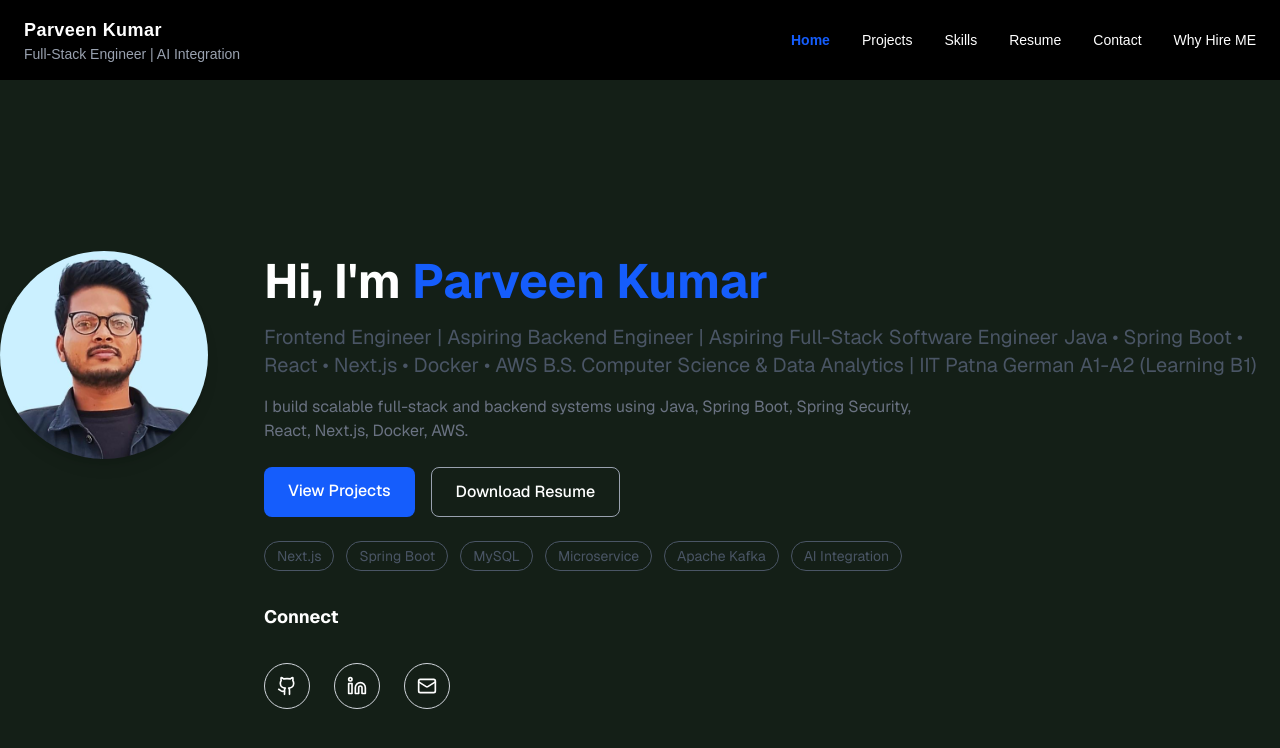
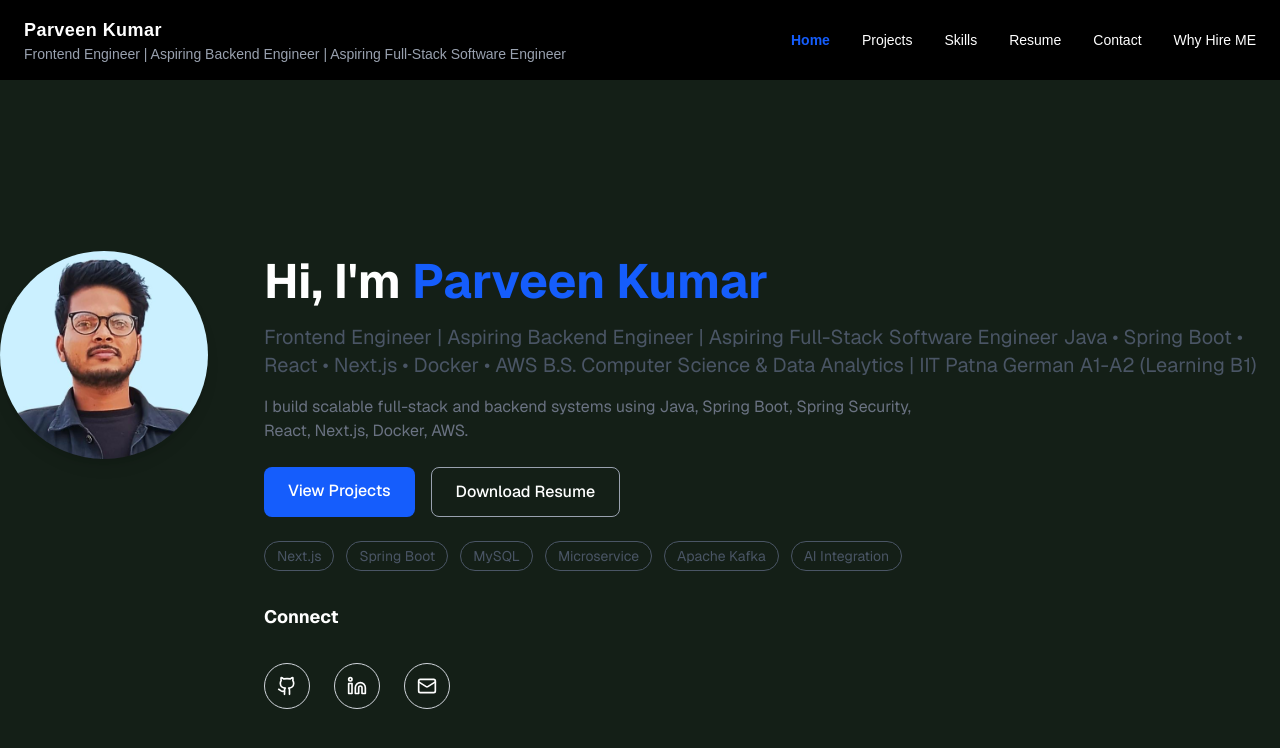
Before and after one commit to Parveen-collab/my-portfolio, a Next.js app: page / in a window 1280 px wide. Shown: the top 748 px of the page. Built offline with nearby package versions, Linux system fonts and the light colour scheme.

Commit message:
Update job title in Navbar component

```diff
--- a/src/components/Navbar.tsx
+++ b/src/components/Navbar.tsx
@@ -28,7 +28,7 @@ const Navbar = () => {
             Parveen Kumar
           </span>
           <span className="text-sm text-gray-400">
-            Full-Stack Engineer | AI Integration
+            Frontend Engineer | Aspiring Backend Engineer | Aspiring Full-Stack Software Engineer
           </span>
         </div>
 
```
